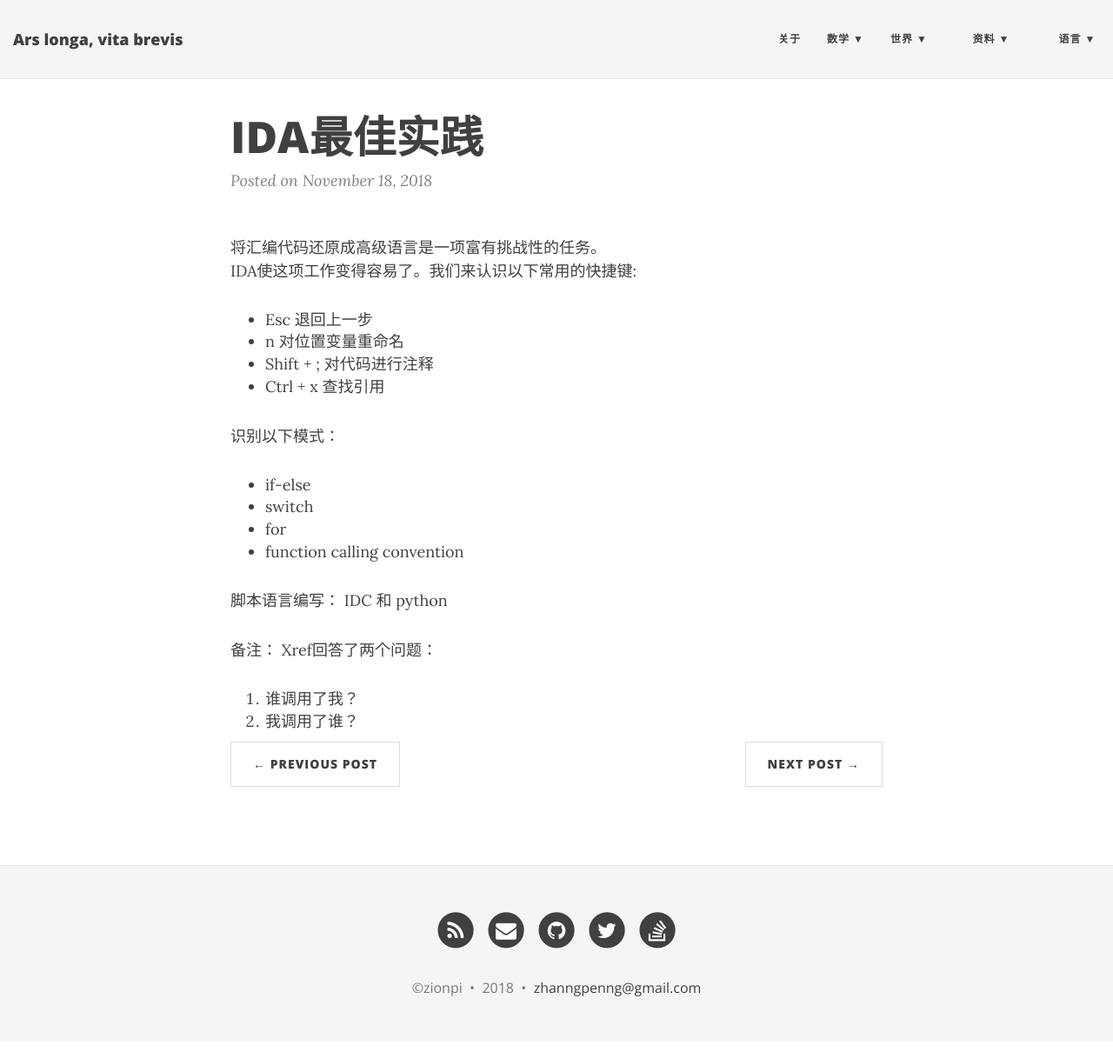
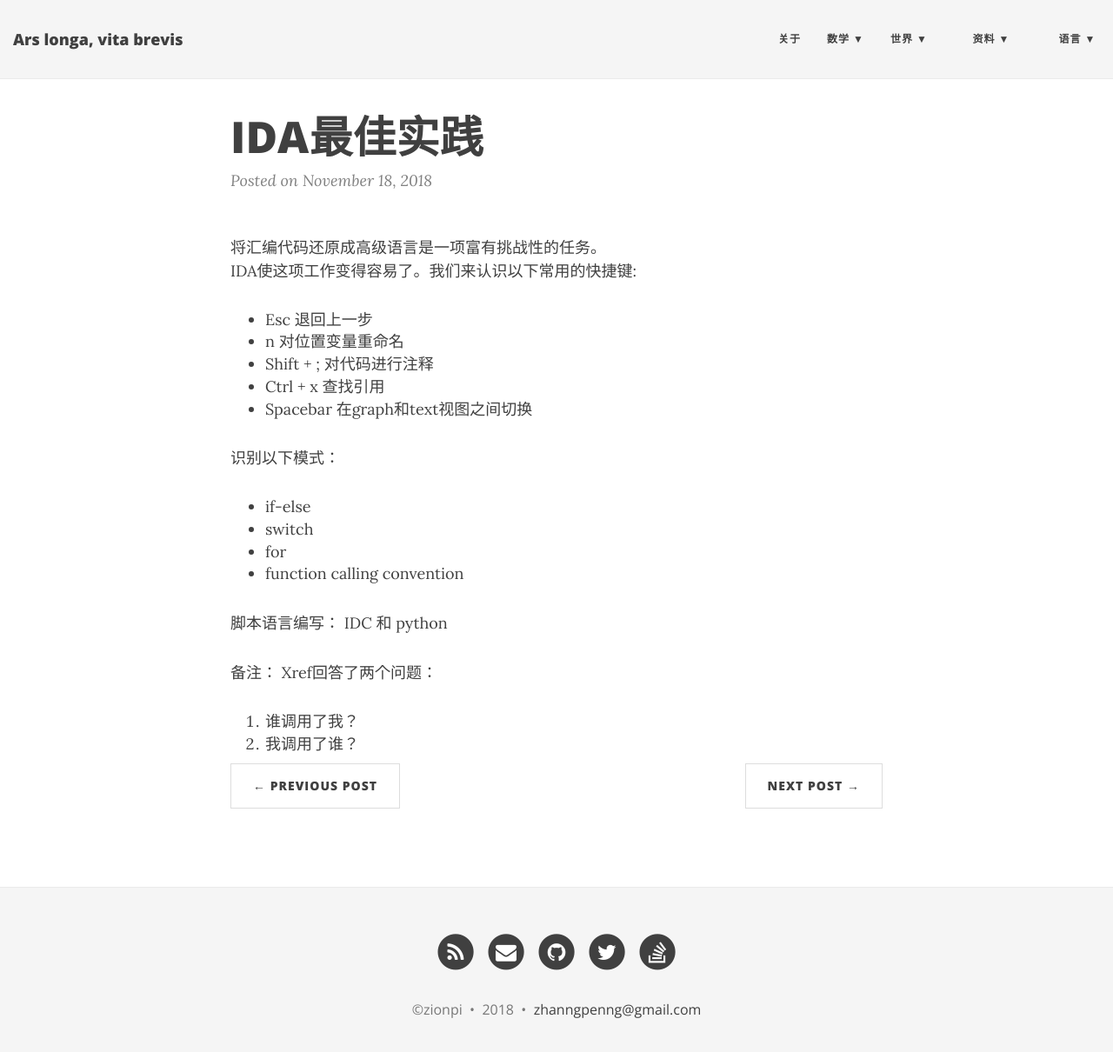
Before and after one commit to ZionPi/zionpi.github.io, a Jekyll site: the page built from _posts/2018-11-18-ida-practice.md, in a window 1280 px wide and 1223 px high. Shown: the top 1210 px of the window at 87% size. Built offline with Jekyll 4.4.1, drawn with Linux system fonts in a browser that asks for light colours; nearby versions of some CDN libraries.

Commit message:
Update 2018-11-18-ida-practice.md

```diff
--- a/_posts/2018-11-18-ida-practice.md
+++ b/_posts/2018-11-18-ida-practice.md
@@ -8,6 +8,7 @@ IDA使这项工作变得容易了。我们来认识以下常用的快捷键:
 - n 对位置变量重命名
 - Shift + ; 对代码进行注释
 - Ctrl + x 查找引用
+- Spacebar 在graph和text视图之间切换
 
 识别以下模式：
 - if-else
```
